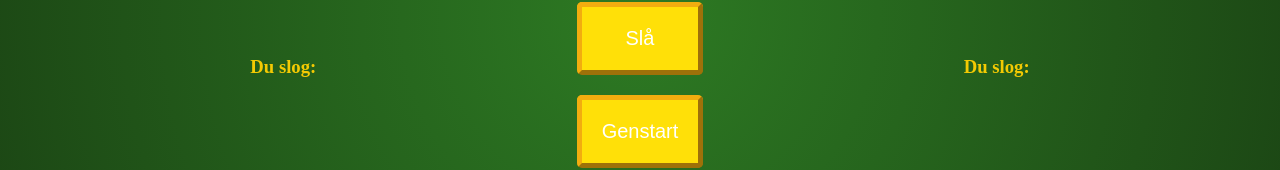
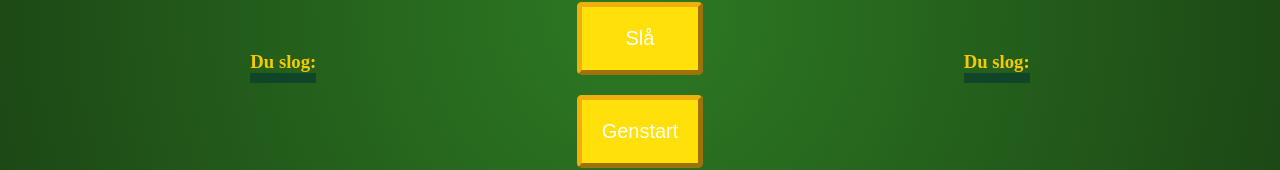
Before and after one commit to simo994q/react-terninge-spil, a React (Vite) app in the folder terninge-spil/: page / in a window 1280 px wide. Shown: the part 388-558 px from the top of the page. Built offline with nearby package versions, Linux system fonts and the light colour scheme.

Commit message:
more styling

```diff
--- a/terninge-spil/src/components/Players/Players.jsx
+++ b/terninge-spil/src/components/Players/Players.jsx
@@ -6,7 +6,7 @@ export function Players(props) {
             <h2 className={style.playerNumber}>Spiller {props.player}</h2>
             <div className={style.playerDiceRoll}>
                 <h3>Du slog:</h3>
-                <p>{props.playerRoll}</p>
+                <p className={style.diceRollValue}>{props.playerRoll}</p>
             </div>
             <h3 className={style.playerPoints}>Point: {props.playerPoints}</h3>
         </div>
--- a/terninge-spil/src/components/Players/Players.module.scss
+++ b/terninge-spil/src/components/Players/Players.module.scss
@@ -37,6 +37,14 @@
         div {
             text-align: center;
         }
+
+        .diceRollValue {
+            text-align: center;
+            color: #F4CA03;
+            font-size: 30px;
+            background-color: #104627;
+            padding: 5px;
+        }
     }
 
 
```
